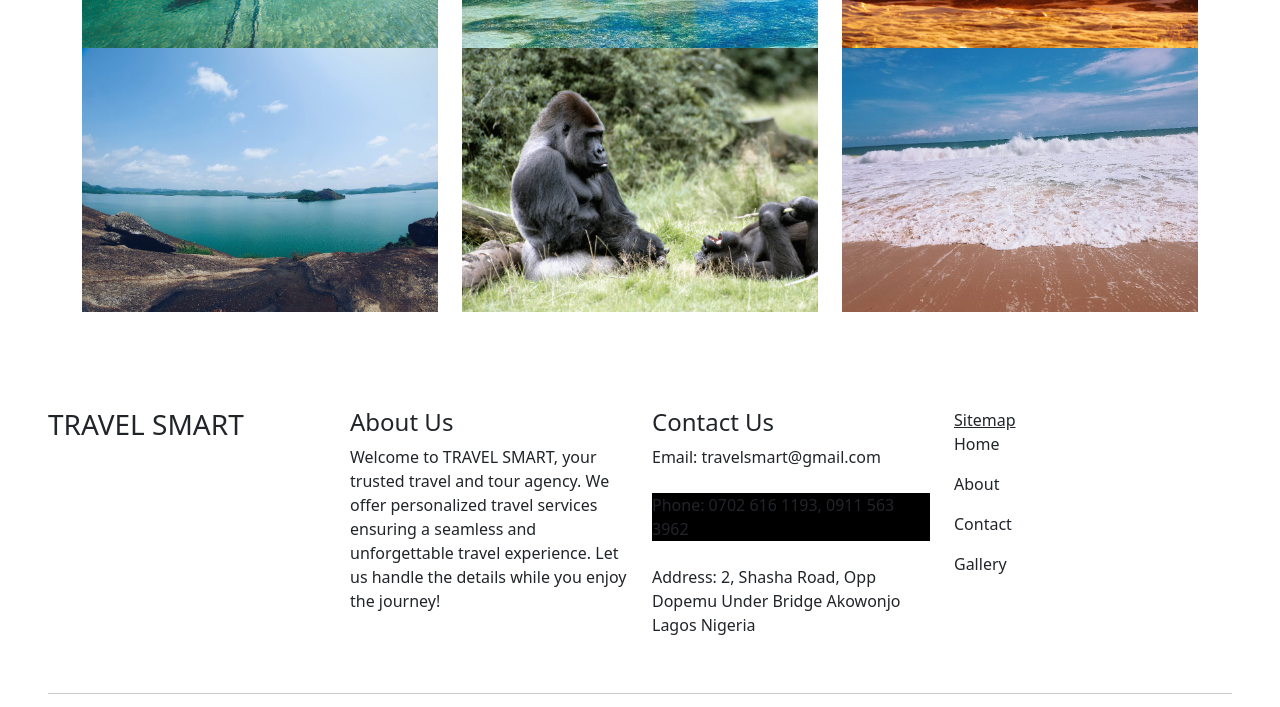
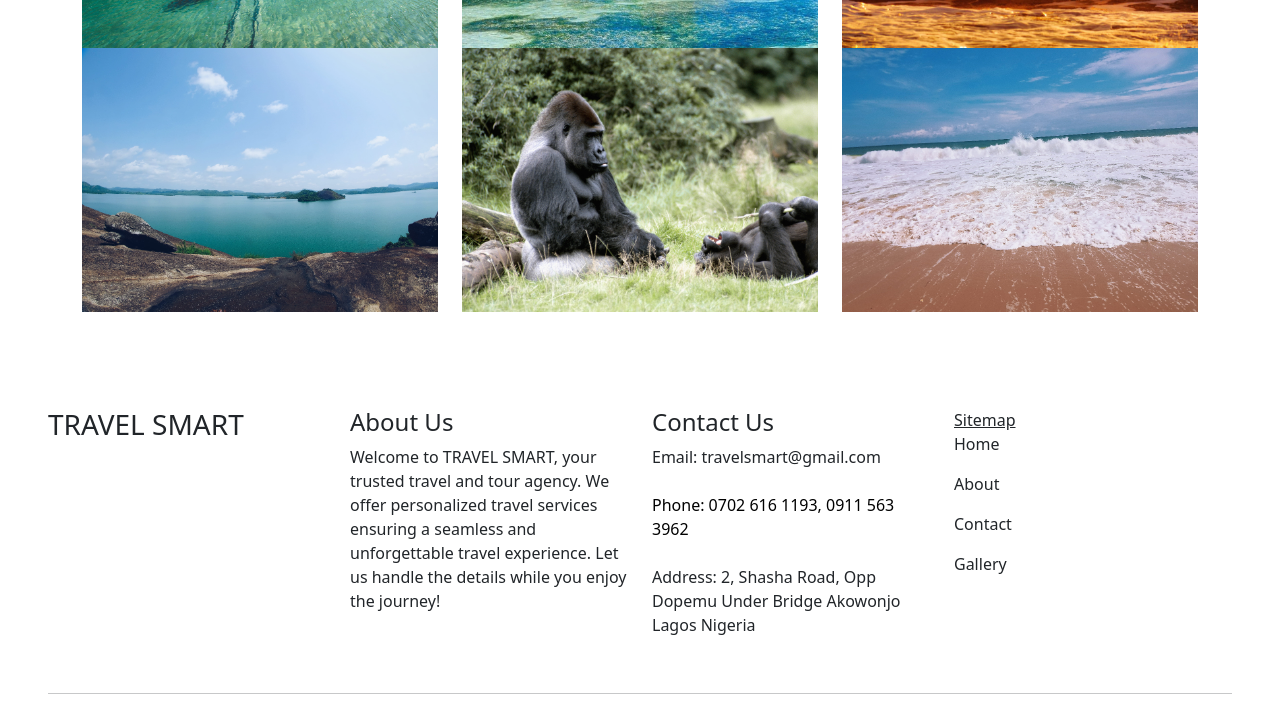
Before and after one commit to Ibthecoder/AptechAkwjTravelSmart, a plain HTML site: page index.html in a window 1280 px wide. Shown: the part 5924-6631 px from the top of the page. Drawn offline with nearby package versions, Linux system fonts and the light colour scheme.

Commit message:
color change

```diff
--- a/index.html
+++ b/index.html
@@ -1756,7 +1756,7 @@
         <h4>Contact Us</h4>
         <ul class="list-unstyled">
           <li>Email: travelsmart@gmail.com</li><br>
-          <li class="text-dark" style="background-color: black !important;">Phone: 0702 616 1193, 0911 563 3962</li><br>
+          <li class="text-dark" style="color: black !important;">Phone: 0702 616 1193, 0911 563 3962</li><br>
           <li>Address: 2, Shasha Road, Opp Dopemu Under Bridge Akowonjo Lagos Nigeria</li><br>
         </ul>
       </div>
```
